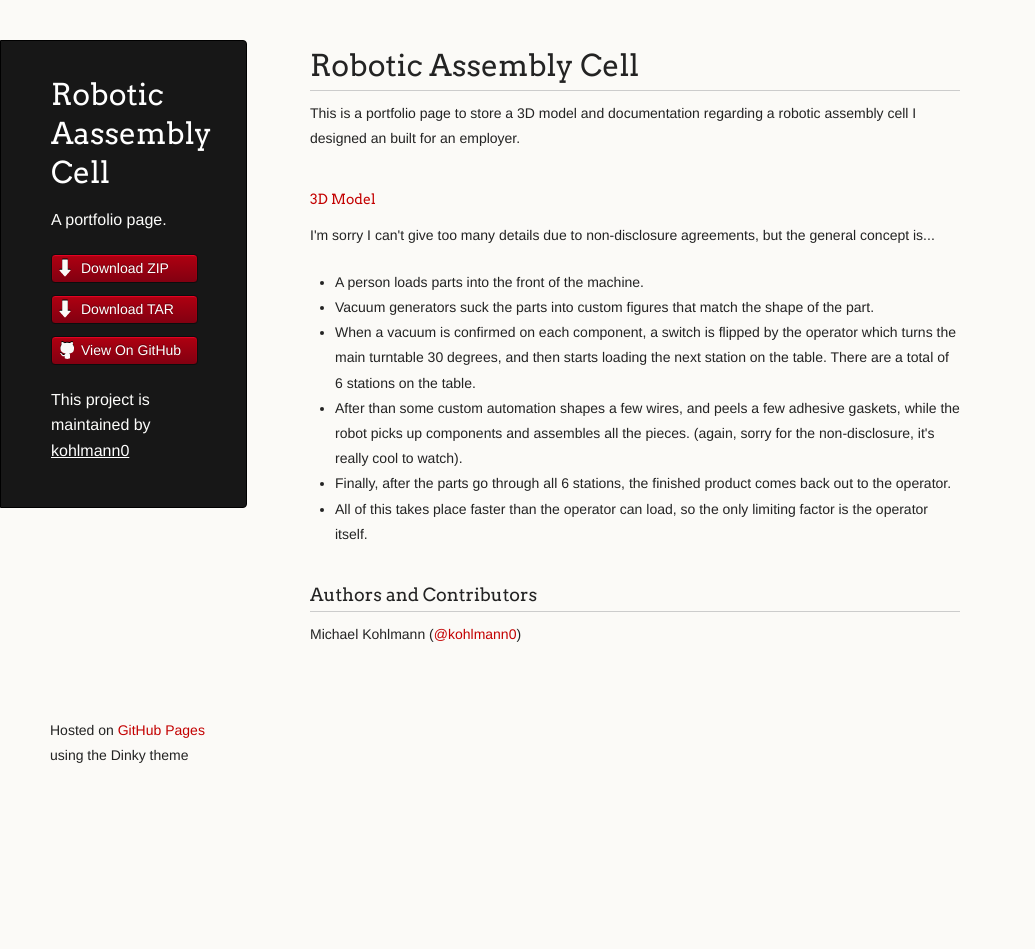
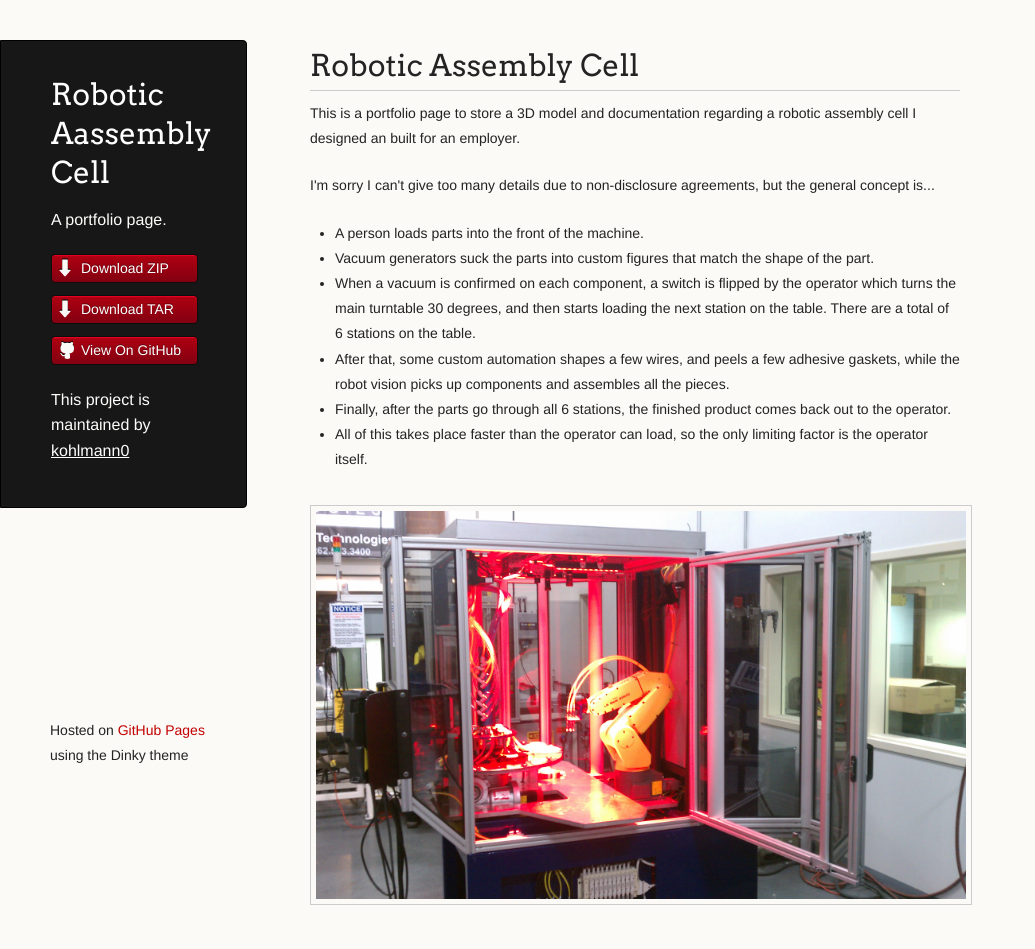
Before and after one commit to kohlmann0/RoboticAssemblyCell, a plain HTML site: page index.html in a window 1280 px wide. Shown: the top 949 px of the page, without its empty margins (0-1035 px from the left). Before the commit the page ends 800 px from the top, so only its background shows below. Drawn offline with Linux system fonts and the light colour scheme.

Commit message:
Uploaded pictures and Added Image links

```diff
--- a/index.html
+++ b/index.html
@@ -35,20 +35,20 @@
 
 <p>This is a portfolio page to store a 3D model and documentation regarding a robotic assembly cell I designed an built for an employer.</p>
 
-<h4>
-<a id="3d-model" class="anchor" href="#3d-model" aria-hidden="true"><span aria-hidden="true" class="octicon octicon-link"></span></a><a href="https://google.com">3D Model</a>
-</h4>
-
 <p>I'm sorry I can't give too many details due to non-disclosure agreements, but the general concept is...</p>
 
 <ul>
 <li>A person loads parts into the front of the machine. </li>
 <li>Vacuum generators suck the parts into custom figures that match the shape of the part. </li>
 <li>When a vacuum is confirmed on each component, a switch is flipped by the operator which turns the main turntable 30 degrees, and then starts loading the next station on the table. There are a total of 6 stations on the table.</li>
-<li>After than some custom automation shapes a few wires, and peels a few adhesive gaskets, while the robot picks up components and assembles all the pieces. (again, sorry for the non-disclosure, it's really cool to watch).</li>
+<li>After that, some custom automation shapes a few wires, and peels a few adhesive gaskets, while the robot vision picks up components and assembles all the pieces.</li>
 <li>Finally, after the parts go through all 6 stations, the finished product comes back out to the operator.</li>
 <li>All of this takes place faster than the operator can load, so the only limiting factor is the operator itself.</li>
 </ul>
+
+          <div><img src="Images/InsideWorkcell.jpg" alt="Inside Workcell"> </div>
+          <div><img src="Images/OperatorLoadPosition.jpg" alt="Operator Load Position"> </div>
+          <div><img src="Images/RobotVision.png" alt="Robot Vision"> </div>
 
 <h3>
 <a id="authors-and-contributors" class="anchor" href="#authors-and-contributors" aria-hidden="true"><span aria-hidden="true" class="octicon octicon-link"></span></a>Authors and Contributors</h3>
```
Also changed, not shown: images/InsideWorkcell.jpg (added), images/OperatorLoadPosition.jpg (added), images/RobotVision.PNG (added), 1 other file.
